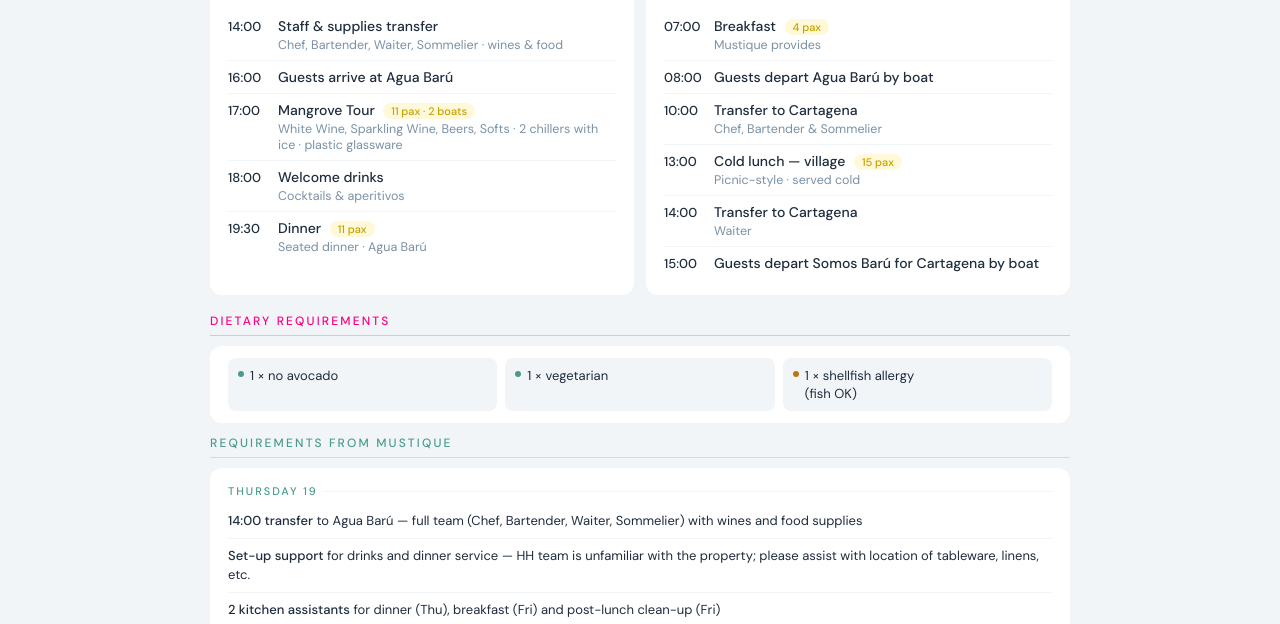
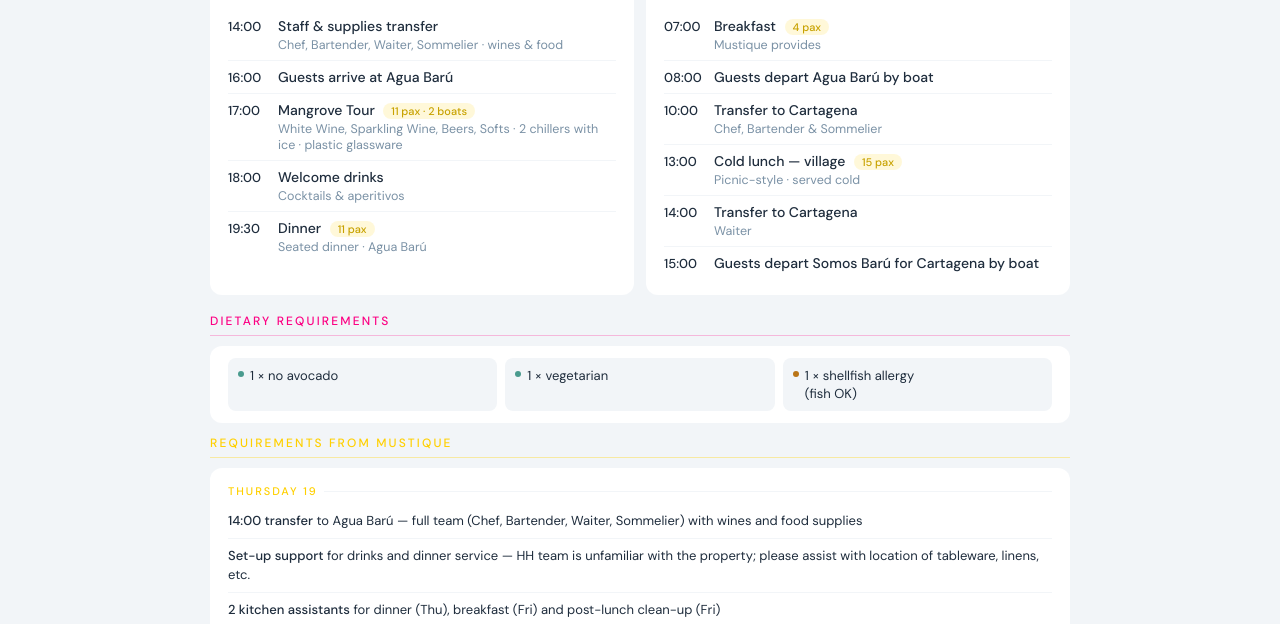
Before and after one commit to portiahart/events, a plain HTML site: page index.html in a window 1280 px wide. Shown: the part 323-947 px from the top of the page. Drawn offline with Linux system fonts and the light colour scheme.

Commit message:
Change Mustique section titles to lemon drop colour
- Update .sdv titles (Jueves 19, Viernes 20, Comidas de personal) to lemon
- Add .sl-lm class for Requirements from Mustique header and underline

Co-Authored-By: Claude Sonnet 4.6 <noreply@anthropic.com>

```diff
--- a/index.html
+++ b/index.html
@@ -57,7 +57,7 @@ body { font-family: var(--fb); background: var(--ic); color: var(--dk); min-heig
 .dt { font-size: 13px; color: var(--dk); line-height: 1.35; }
 
 /* Ops */
-.sdv { font-size: 11px; letter-spacing: .18em; text-transform: uppercase; color: var(--tl); font-weight: 500; margin: 10px 0 6px; display: flex; align-items: center; gap: 6px; }
+.sdv { font-size: 11px; letter-spacing: .18em; text-transform: uppercase; color: var(--lm); font-weight: 500; margin: 10px 0 6px; display: flex; align-items: center; gap: 6px; }
 .sdv:first-child { margin-top: 0; }
 .sdv::after { content: ''; flex: 1; height: 1px; background: var(--ic); }
 .or { display: flex; gap: 8px; padding: 7px 0; border-bottom: 1px solid var(--ic); }
@@ -101,6 +101,7 @@ td.mu { color: var(--hz); font-size: 12px; }
 .lb-en.on { background: var(--lm); border-color: var(--lm); color: var(--dk); }
 .lb-es.on { background: var(--mg); border-color: var(--mg); color: #fff; }
 .sl-mg { color: var(--mg); border-bottom-color: rgba(252,0,131,.25); }
+.sl-lm { color: var(--lm); border-bottom-color: rgba(255,208,0,.35); }
 </style>
 </head>
 <body>
@@ -192,7 +193,7 @@ td.mu { color: var(--hz); font-size: 12px; }
     </div>
   </div>
 
-  <div class="sl" style="margin-top: 6px;" id="e25">Requirements from Mustique</div>
+  <div class="sl sl-lm" style="margin-top: 6px;" id="e25">Requirements from Mustique</div>
   <div class="card">
     <div class="sdv" id="e26">Thursday 19</div>
     <div class="or"><div class="ob" id="e27"><b>14:00 transfer</b> to Agua Bar&uacute; &mdash; full team (Chef, Bartender, Waiter, Sommelier) with wines and food supplies</div></div>
```
